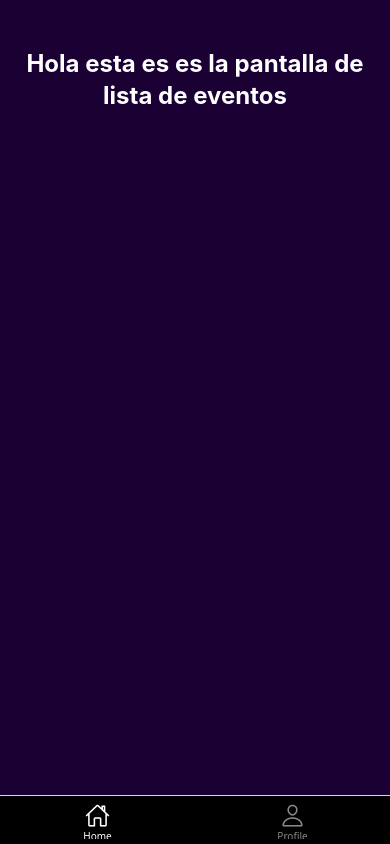
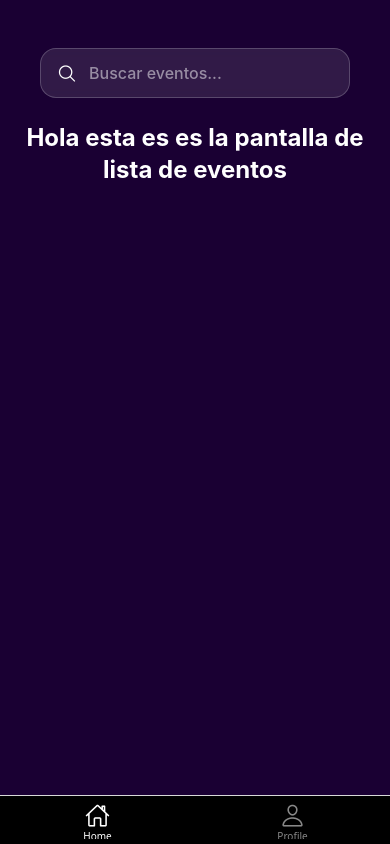
Before and after one commit to lozano2303/tu-evento, a React Native app in the folder TuEventoFrontend (Mobile)/: screen /MainTabs in a window 390 px wide. Built offline with nearby package versions, Linux system fonts and the light colour scheme; what expo-web-browser would draw is missing.

Commit message:
refator(frontend-mobile):design of profile

```diff
--- a/TuEventoFrontend (Mobile)/src/components/common/SearchHeader.tsx
+++ b/TuEventoFrontend (Mobile)/src/components/common/SearchHeader.tsx
@@ -0,0 +1,29 @@
+import React from 'react';
+import { View, TextInput } from 'react-native';
+import { Ionicons } from '@expo/vector-icons';
+
+const SearchHeader = () => {
+  return (
+    <View className="mx-4 mb-6">
+      {/* Search Container */}
+      <View className="bg-white/10 backdrop-blur-sm rounded-2xl px-4 py-3 border border-white/20">
+        <View className="flex-row items-center">
+          <Ionicons
+            name="search-outline"
+            size={20}
+            color="#ffffff"
+            style={{ marginRight: 12 }}
+          />
+          <TextInput
+            placeholder="Buscar eventos..."
+            placeholderTextColor="#ffffff80"
+            className="flex-1 text-white text-base font-medium"
+            style={{ fontSize: 16 }}
+          />
+        </View>
+      </View>
+    </View>
+  );
+};
+
+export default SearchHeader;
--- a/TuEventoFrontend (Mobile)/src/screens/home/EvenListScreen.tsx
+++ b/TuEventoFrontend (Mobile)/src/screens/home/EvenListScreen.tsx
@@ -1,15 +1,17 @@
 import { View, Text, Image, TouchableOpacity  } from "react-native";
+import SearchHeader from '../../components/common/SearchHeader';
 
 
 export default function EvenList() {
   return (
     <View className="flex-1 bg-[#1a0033] items-center px-6 w-full h-full relative ">
         <View className="w-full top-12 ">
-        {/* Título */}
-        <Text className="text-white text-2xl font-bold mb-4 text-center">
-            Hola esta es es la pantalla de lista de eventos
-        </Text>
-        </View>
+            <SearchHeader />
+            {/* Título */}
+            <Text className="text-white text-2xl font-bold mb-4 text-center">
+                Hola esta es es la pantalla de lista de eventos
+            </Text>
+            </View>
     </View>
     );
 }
--- a/TuEventoFrontend (Mobile)/src/screens/home/ProfileScreen.tsx
+++ b/TuEventoFrontend (Mobile)/src/screens/home/ProfileScreen.tsx
@@ -1,4 +1,4 @@
-import { View, Text } from 'react-native';
+import { View, Text, Image } from 'react-native';
 import { useState, useEffect } from 'react';
 import { getUserIdFromToken, removeToken } from '../../api/services/Token';
 import { getUserProfile } from '../../api/services/UserApi';
@@ -57,7 +57,8 @@ export default function ProfileScreen() {
   }
 
   return (
-    <View className="flex-1 bg-[#1a0033] p-6">
+    <View className="flex-1 bg-[#1a0033] justify-center items-center">
+      <View className="px-6 w-full h-full relative top-12" style={{ marginTop: 180 }}>
         <Text className="text-white text-2xl font-bold mb-6 text-center mt-4">Perfil del Usuario </Text>
         {profile && (
           <View>
@@ -83,10 +84,11 @@ export default function ProfileScreen() {
               onChangeText={(value) => setEditedProfile(prev => ({ ...prev, address: value }))}
             />
             <Button label="Guardar Cambios" onPress={() => {}} />
-
             <Button label="Cerrar Sesión" onPress={handleLogout} />
           </View>
         )}
       </View>
+
+    </View>
   );
 }
```
Also changed, not shown: TuEventoFrontend (Mobile)/assets/images/icono-aplicativo.png (added), 1 other file (tests, documents, lock files or other folders). Lines whose indentation alone changed are shown as unchanged.
